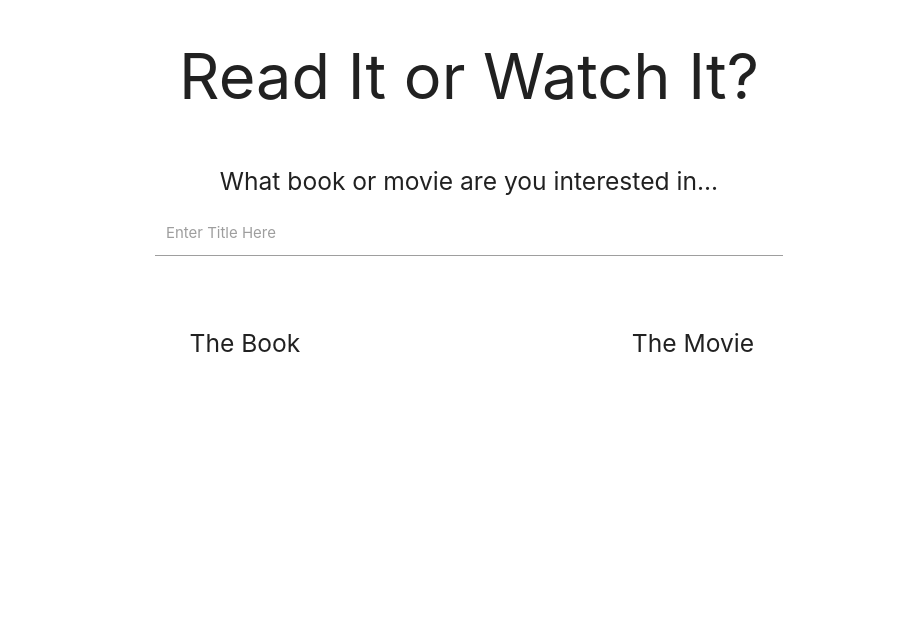
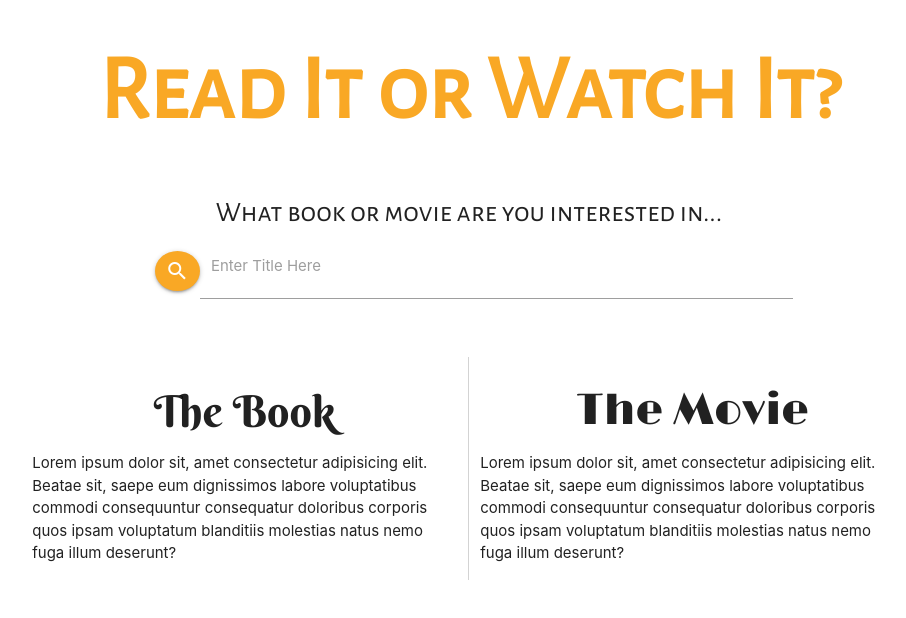
Before and after one commit to erasersleeve/Multimedia-Search-Engine, a plain HTML site: page index.html in a window 1280 px wide. Shown: the whole page, without its empty margins (171-1077 px from the left). Drawn offline with nearby package versions, Linux system fonts and the light colour scheme.

Commit message:
additional features and CSS added

```diff
--- a/index.html
+++ b/index.html
@@ -6,6 +6,8 @@
     <meta name="viewport" content="width=device-width, initial-scale=1.0">
     <title>Read it or Watch it?</title>
 
+    <!-- Import Google Fonts -->
+    <link href="https://fonts.googleapis.com/css2?family=Alegreya+Sans+SC&family=Berkshire+Swash&family=Limelight&display=swap" rel="stylesheet">
     <!--Import Google Icon Font-->
     <link href="https://fonts.googleapis.com/icon?family=Material+Icons" rel="stylesheet">
 
@@ -15,13 +17,15 @@
     <!-- Compiled and minified JavaScript -->
     <script src="https://cdnjs.cloudflare.com/ajax/libs/materialize/1.0.0/js/materialize.min.js"></script>
 
+    <!-- Link to CSS -->
+    <link rel="stylesheet" type="text/css" href="style.css">
 </head>
 
 <body>
 
     <!-- Title of page  -->
     <div class="header">
-        <h1 class="title center-align">Read It or Watch It?</h1>
+        <h1 class="title center-align yellow-text text-darken-3 " id="Title">Read It or Watch It?</h1>
     </div>
 
     <section class="col s12 center-align">
@@ -32,10 +36,17 @@
             <form>
                 <div class="input-field col s12 m8 l6">
 
-                    <h5 class="bold-text">What book or movie are you interested in...</h5>
+                    <h5 class="bold-text" id="question">What book or movie are you interested in...</h5>
+
 
                     <form action="">
+
                         <div class="input-field">
+
+                            <a href="#" class="btn-floating yellow darken-3 prefix waves-effect waves-light" id="searchBtn">
+
+                                <i class="material-icons">search</i>
+                            </a>
                             <input type="text" id="mediaSearch">
                             <label for="mediaSearch">Enter Title Here</label>
                         </div>
@@ -54,14 +65,16 @@
             <div class="row">
 
                 <!-- Books Info-->
-                <div class="col s6">
-                    <h5 class="center-align">The Book</h5>
+                <div class="col s6 border-right">
+                    <h3 class="center-align" id="theBook">The Book</h3>
+                    <p>Lorem ipsum dolor sit, amet consectetur adipisicing elit. Beatae sit, saepe eum dignissimos labore voluptatibus commodi consequuntur consequatur doloribus corporis quos ipsam voluptatum blanditiis molestias natus nemo fuga illum deserunt?</p>
 
                 </div>
 
                 <!-- Movie Info -->
                 <div class="col s6">
-                    <h5 class="center-align">The Movie</h5>
+                    <h3 class="center-align" id="theMovie">The Movie</h3>
+                    <p>Lorem ipsum dolor sit, amet consectetur adipisicing elit. Beatae sit, saepe eum dignissimos labore voluptatibus commodi consequuntur consequatur doloribus corporis quos ipsam voluptatum blanditiis molestias natus nemo fuga illum deserunt?</p>
 
                 </div>
 
--- /dev/null
+++ b/style.css
@@ -0,0 +1,27 @@
+#Title {
+    font-family: 'Alegreya Sans SC', sans-serif;
+    font-weight: bold;
+    font-size: 90px;
+}
+
+#question {
+    font-family: 'Alegreya Sans SC', sans-serif;
+    font-size: 28px;
+    /* font-weight: bold; */
+}
+
+#mediaSearch {
+    padding: 5px;
+}
+
+#theMovie {
+    font-family: 'Limelight', cursive;
+}
+
+#theBook {
+    font-family: 'Berkshire Swash', cursive;
+}
+
+.border-right {
+    border-right: 1.5px solid lightgray;
+}
```
